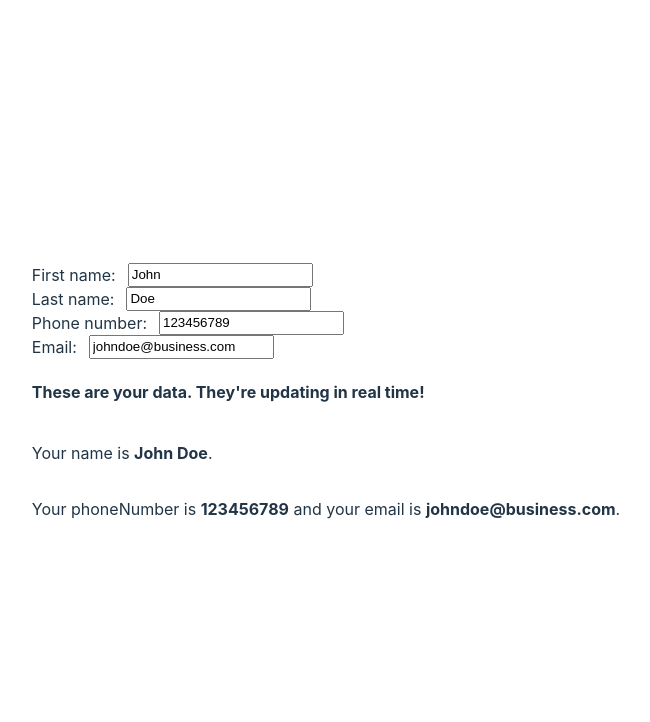
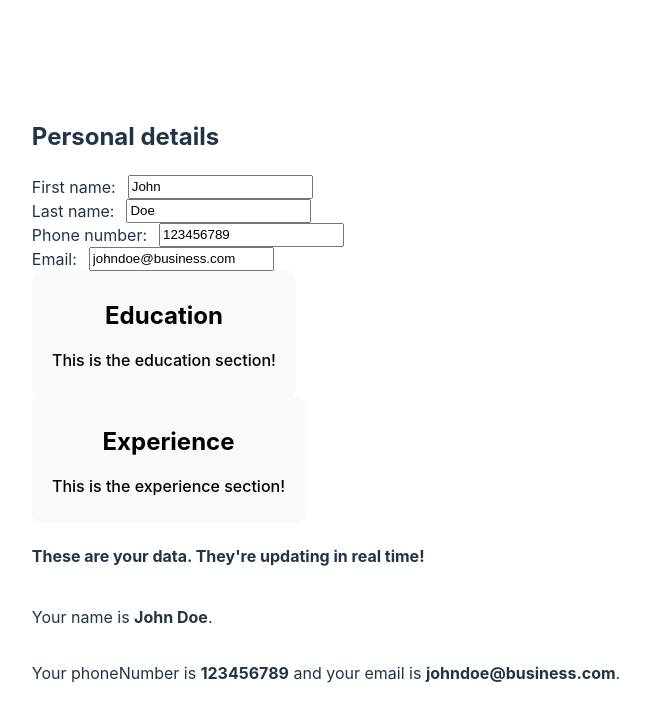
Before and after one commit to LysisFL/curriculum-vitae, a React (Vite) app: page / in a window 1280 px wide. Shown: the top 722 px of the page, without its empty margins (314-964 px from the left). Built offline with nearby package versions, Linux system fonts and the light colour scheme.

Commit message:
Creation of FormSection

```diff
--- a/src/components/Form.jsx
+++ b/src/components/Form.jsx
@@ -1,6 +1,7 @@
 import { useState } from 'react'
 import '../styles/Form.css'
 import FormField from './FormField';
+import FormSection from './FormSection';
 
 export default function Form() {
 
@@ -31,6 +32,7 @@ export default function Form() {
 
     return (
         <div className="form">
+            <h2> Personal details </h2>
             <FormField
                 labelText="First name:"
                 inputName="firstName"
@@ -57,6 +59,16 @@ export default function Form() {
                 inputType='email'
                 onChange={handleDataUpdate}
             />
+            <FormSection
+                title="Education"
+            >
+                This is the education section!
+            </FormSection>
+            <FormSection
+                title="Experience"
+            >
+                This is the experience section!
+            </FormSection>
             <h4> These are your data. They're updating in real time! </h4>
             <p> Your name is <b>{fullName}</b>.</p>
             <p> Your phoneNumber is <b>{person.phoneNumber}</b> and your email is <b>{person.email}</b>.</p>
--- /dev/null
+++ b/src/components/FormSection.jsx
@@ -0,0 +1,14 @@
+import { useState } from "react";
+
+export default function FormSection({title, children}) {
+    const [isActive,setIsActive] = useState('false');
+
+    return (
+        <section>
+            <button onClick={() => setIsActive(!isActive)}>
+                <h2> {title} </h2>
+                {isActive ? <p>{children}</p> : <p>Show more</p>}
+            </button>
+        </section>
+    );
+  }
```
Also changed, not shown: src/components/Resume.jsx (added, +9 -0 lines).
